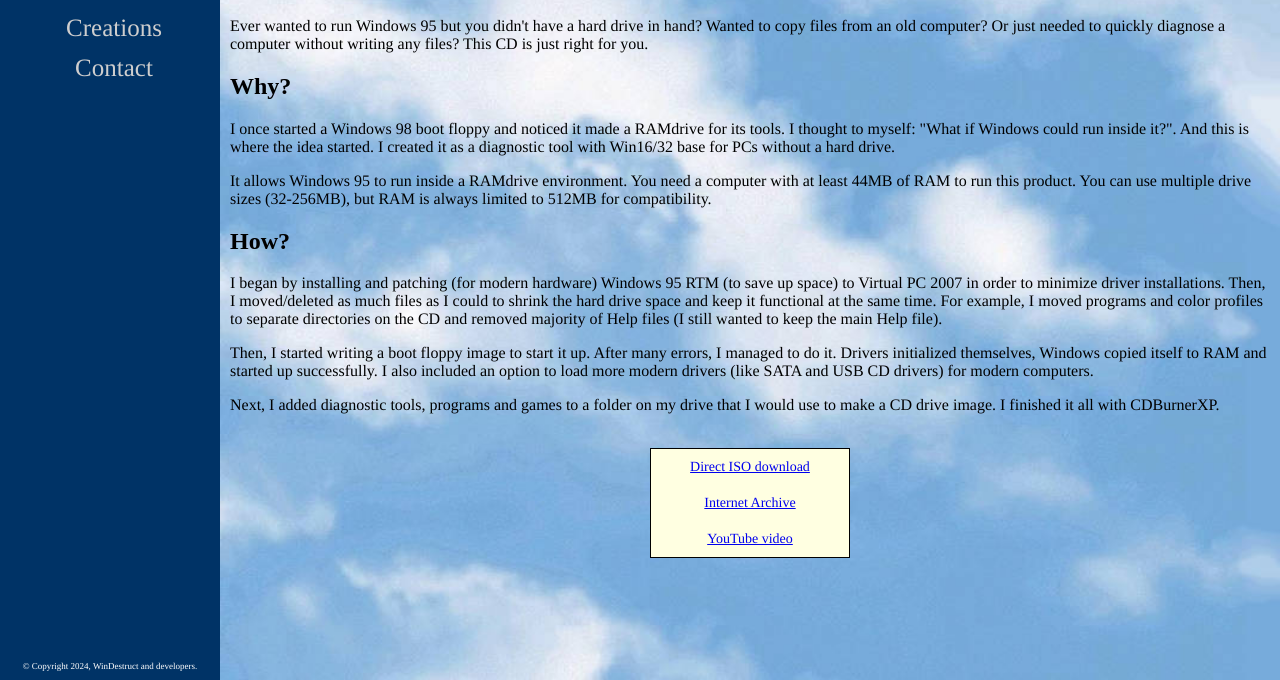
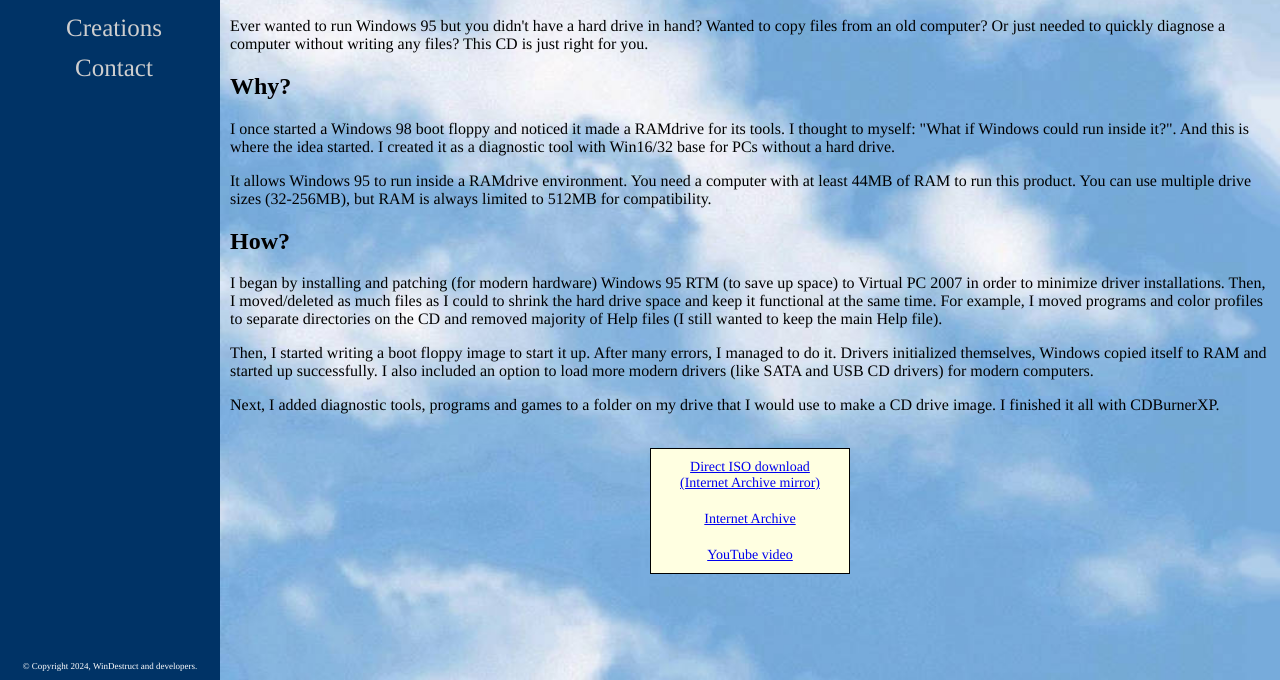
Before and after one commit to gdg-net/Windestruct-site, a plain HTML site: page creations/win95-ramdrive/index.html in a window 1280 px wide. Shown: the part 120-800 px from the top of the page. Drawn offline with Linux system fonts and the light colour scheme.

Commit message:
Update index.html, couldn't provide and ISO here

```diff
--- a/creations/win95-ramdrive/index.html
+++ b/creations/win95-ramdrive/index.html
@@ -36,7 +36,7 @@
 			<table class="download" id="download">
 							<tr>
 								<td>
-									<a href="Win95.iso">Direct ISO download</a>
+									<a href="https://archive.org/download/win-95-ramdrive/Win95.iso">Direct ISO download<br>(Internet Archive mirror)</a>
 								</td>
 							<tr>
 								<td>
```
